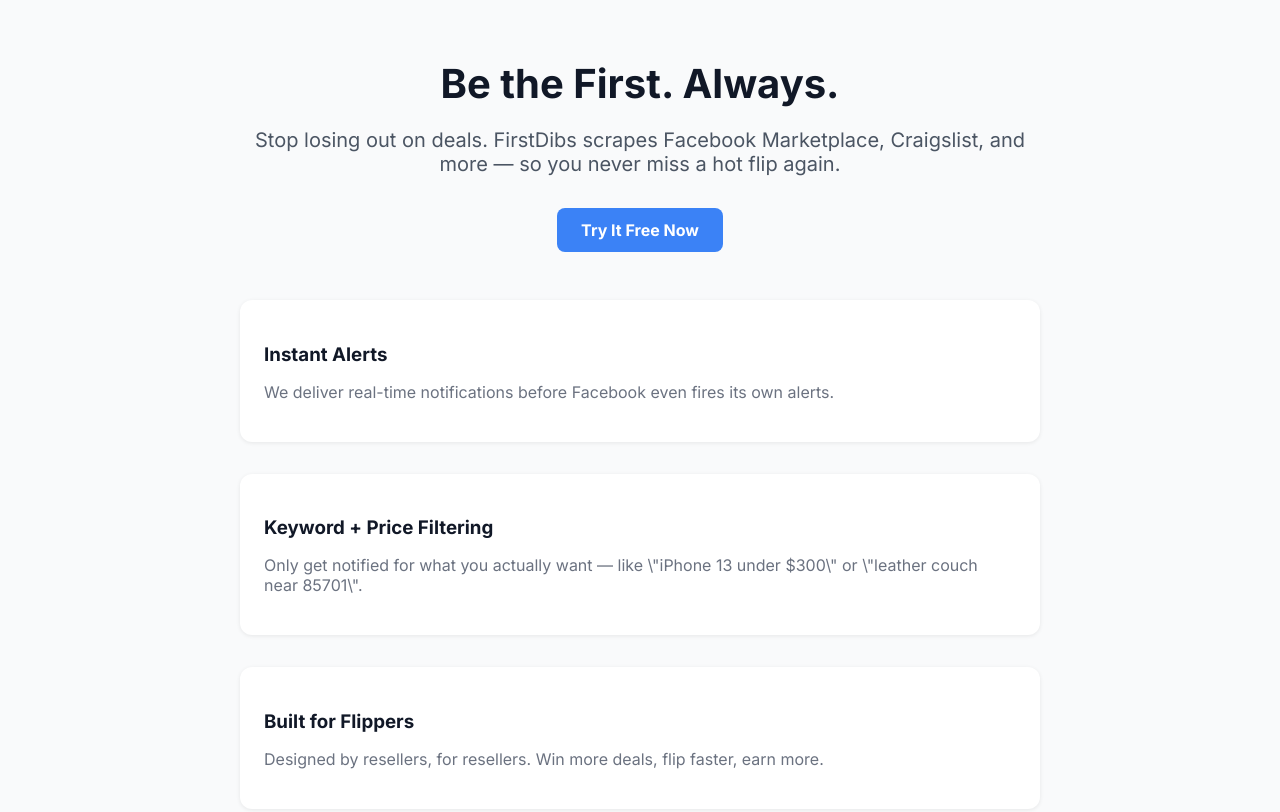
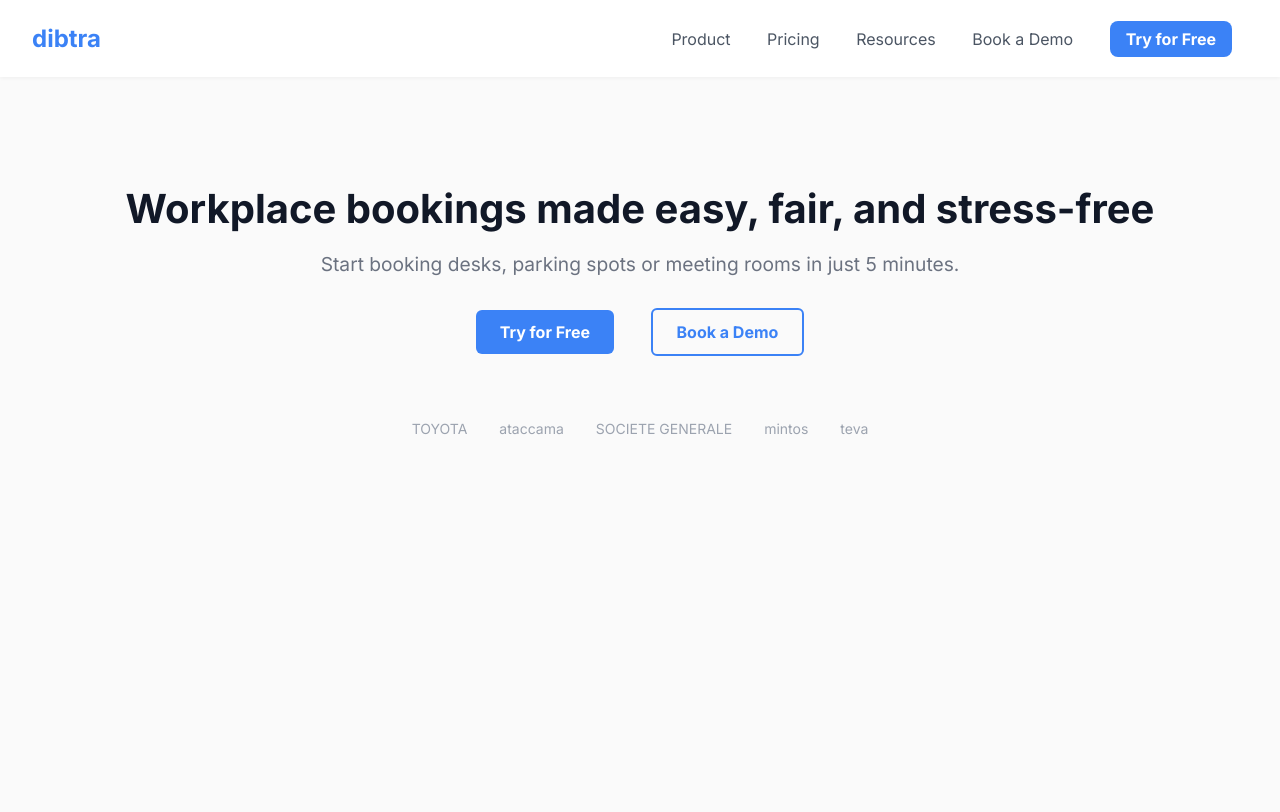
Before and after one commit to dibtra/dibtralanding, a plain HTML site: page index.html in a window 1280 px wide. Drawn offline with Linux system fonts and the light colour scheme.

Commit message:
Update index.html

```diff
--- a/index.html
+++ b/index.html
@@ -3,86 +3,111 @@
 <head>
   <meta charset="UTF-8">
   <meta name="viewport" content="width=device-width, initial-scale=1.0">
-  <title>FirstDibs - Instant Deal Alerts</title>
+  <title>FirstDibs - Booking Simplified</title>
   <link href="https://fonts.googleapis.com/css2?family=Inter:wght@400;700&display=swap" rel="stylesheet">
   <style>
     body {
       font-family: 'Inter', sans-serif;
       margin: 0;
-      background: #f9fafb;
+      padding: 0;
+      background-color: #fafafa;
       color: #111827;
     }
-    .container {
-      max-width: 800px;
-      margin: auto;
-      padding: 2rem;
+    header {
+      display: flex;
+      justify-content: space-between;
+      align-items: center;
+      padding: 1.5rem 2rem;
+      background-color: #ffffff;
+      box-shadow: 0 1px 4px rgba(0,0,0,0.05);
+    }
+    .logo {
+      font-size: 1.5rem;
+      font-weight: bold;
+      color: #3b82f6;
+    }
+    nav a {
+      margin: 0 1rem;
+      text-decoration: none;
+      color: #4b5563;
+      font-weight: 500;
+    }
+    .cta-btn {
+      background-color: #3b82f6;
+      color: white;
+      padding: 0.5rem 1rem;
+      border-radius: 8px;
+      font-weight: 600;
+      text-decoration: none;
+    }
+    main {
       text-align: center;
+      padding: 5rem 2rem;
     }
-    .headline {
+    h1 {
       font-size: 2.5rem;
       font-weight: 700;
       margin-bottom: 1rem;
     }
-    .subhead {
-      font-size: 1.25rem;
+    p {
+      font-size: 1.2rem;
+      color: #6b7280;
       margin-bottom: 2rem;
-      color: #4b5563;
     }
-    .cta {
+    .button-group a {
       display: inline-block;
-      background: #3b82f6;
-      color: white;
+      margin: 0 1rem;
       padding: 0.75rem 1.5rem;
-      font-size: 1rem;
-      border-radius: 8px;
+      border-radius: 6px;
       text-decoration: none;
       font-weight: 600;
-      transition: background 0.3s;
     }
-    .cta:hover {
-      background: #2563eb;
+    .primary {
+      background-color: #3b82f6;
+      color: white;
     }
-    .features {
-      margin-top: 3rem;
-      display: grid;
+    .secondary {
+      border: 2px solid #3b82f6;
+      color: #3b82f6;
+    }
+    .brands {
+      display: flex;
+      justify-content: center;
       gap: 2rem;
-      text-align: left;
-    }
-    .feature {
-      background: white;
-      padding: 1.5rem;
-      border-radius: 12px;
-      box-shadow: 0 1px 4px rgba(0,0,0,0.08);
-    }
-    .feature-title {
-      font-weight: 700;
-      margin-bottom: 0.5rem;
-    }
-    .feature-desc {
-      color: #6b7280;
+      flex-wrap: wrap;
+      margin-top: 4rem;
+      color: #9ca3af;
+      font-size: 0.875rem;
     }
   </style>
 </head>
 <body>
-  <div class="container">
-    <h1 class="headline">Be the First. Always.</h1>
-    <p class="subhead">Stop losing out on deals. FirstDibs scrapes Facebook Marketplace, Craigslist, and more — so you never miss a hot flip again.</p>
-    <a href="#" class="cta">Try It Free Now</a>
+  <header>
+    <div class="logo">dibtra</div>
+    <nav>
+      <a href="#">Product</a>
+      <a href="#">Pricing</a>
+      <a href="#">Resources</a>
+      <a href="#">Book a Demo</a>
+      <a href="#" class="cta-btn">Try for Free</a>
+    </nav>
+  </header>
 
-    <div class="features">
-      <div class="feature">
-        <h3 class="feature-title">Instant Alerts</h3>
-        <p class="feature-desc">We deliver real-time notifications before Facebook even fires its own alerts.</p>
-      </div>
-      <div class="feature">
-        <h3 class="feature-title">Keyword + Price Filtering</h3>
-        <p class="feature-desc">Only get notified for what you actually want — like \"iPhone 13 under $300\" or \"leather couch near 85701\".</p>
-      </div>
-      <div class="feature">
-        <h3 class="feature-title">Built for Flippers</h3>
-        <p class="feature-desc">Designed by resellers, for resellers. Win more deals, flip faster, earn more.</p>
-      </div>
+  <main>
+    <h1>Workplace bookings made easy, fair, and stress-free</h1>
+    <p>Start booking desks, parking spots or meeting rooms in just 5 minutes.</p>
+    <div class="button-group">
+      <a href="#" class="primary">Try for Free</a>
+      <a href="#" class="secondary">Book a Demo</a>
     </div>
-  </div>
+
+    <div class="brands">
+      <div>TOYOTA</div>
+      <div>ataccama</div>
+      <div>SOCIETE GENERALE</div>
+      <div>mintos</div>
+      <div>teva</div>
+    </div>
+  </main>
 </body>
 </html>
```
